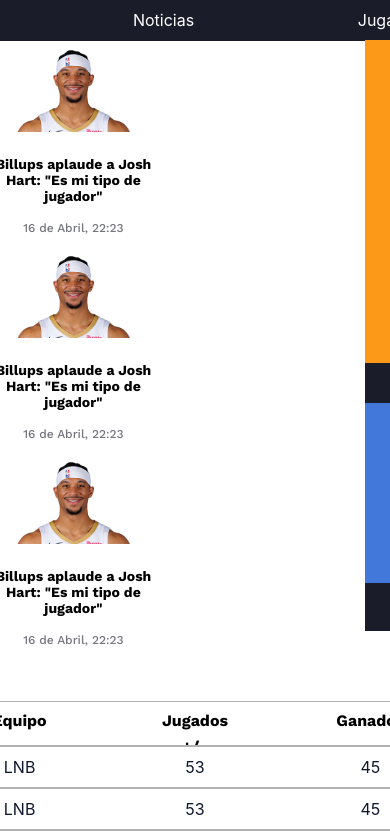
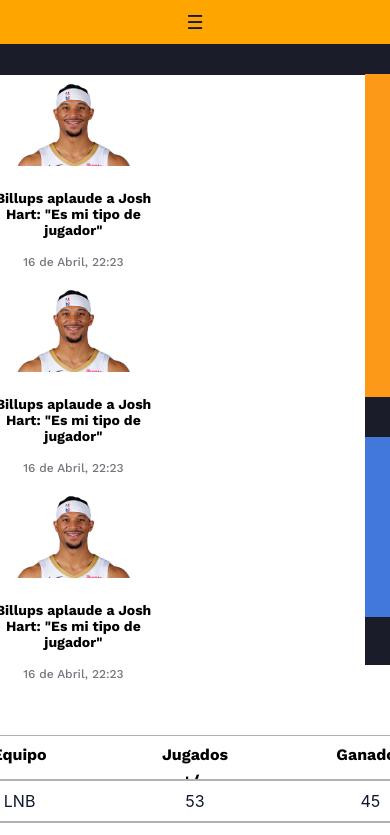
Before and after one commit to No-Country/c3-g53-m, a React (Create React App) app: page / in a window 390 px wide. Shown: the top 835 px of the page. Built offline with nearby package versions, Linux system fonts and the light colour scheme.

Commit message:
nav-responsive-finished

```diff
--- a/src/components/Nav/nav.css
+++ b/src/components/Nav/nav.css
@@ -1,16 +1,49 @@
 
-nav {
-  background-color: #1a1d29;
-  margin-top: 0;
-  padding: 10px;
-  display: flex;
-  flex-direction: row;
-  justify-content: space-around;
-  align-items: center;
+#hamnav {
+  width: 100%;
+  background: #000;
+  margin-bottom: 30px
 }
 
-nav a {
-  background-color:#1a1d29;
+#hamitems { display: flex; }
+#hamitems a {
+  flex-grow: 1;
+  flex-basis: 0;
+  padding: 10px;
   color: white;
   text-decoration: none;
+  text-align: center;
+  background-color: #10182f;
 }
+#hamitems a:hover {
+  background: orange;
+  color: #10182f;  }
+
+
+#hamnav label, #hamburger { display: none; }
+
+
+
+
+@media screen and (max-width: 768px){
+
+  #hamitems a {
+    box-sizing: border-box;
+    display: block;
+    width: 100%;
+    border-top: 1px solid #333;
+  }
+
+
+  #hamnav label {
+    display: inline-block;
+    color:#10182f;
+    background: orange;
+    font-style: normal;
+    font-size: 1.2em;
+    padding: 10px;
+  }
+
+  #hamitems { display: none; }
+  #hamnav input:checked ~ #hamitems { display: block; }
+}
--- a/src/components/Nav/nav.jsx
+++ b/src/components/Nav/nav.jsx
@@ -3,15 +3,20 @@ import "./nav.css"
 export function Nav() {
   return (
 
-    <>
-    <nav>
-      <a href="">NBA</a>
-      <a href="">Clubes</a>
-      <a href="">Noticias</a>
-      <a href="">Jugadores</a>
-      <a href="">Contacto</a>
+  <>
+    <nav id="hamnav">
 
-  </nav>
+      <label for="hamburger">&#9776;</label>
+      <input type="checkbox" id="hamburger"/>
+
+
+      <div id="hamitems">
+        <a href="/">Equipos</a>
+        <a href="/">Jugadores</a>
+        <a href="/">Noticias</a>
+        <a href="/">Contacto</a>
+      </div>
+    </nav>
   </>
 
   );
--- a/src/components/home.jsx
+++ b/src/components/home.jsx
@@ -1,7 +1,7 @@
 import React from "react";
 import { Board } from "./Board/Board";
 import { Cardnews } from "./Cardnews/Cardnews";
-import {Nav} from "./Nav/nav.jsx"
+import {Nav} from "./Nav/Nav.jsx"
 import {Cardsplayer} from "./cardsSkills/cardsSkills"
 import {NewsFeaturesAdvertising} from "./newsFeaturesAdvertising/newsFeaturesAdvertising.jsx"
 import "./home.css"
```
Also changed, not shown: src/components/Nav/jordan-2.svg (deleted).
